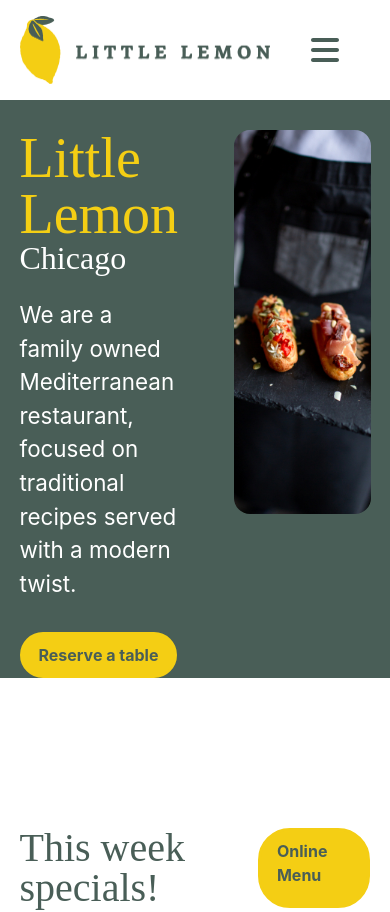
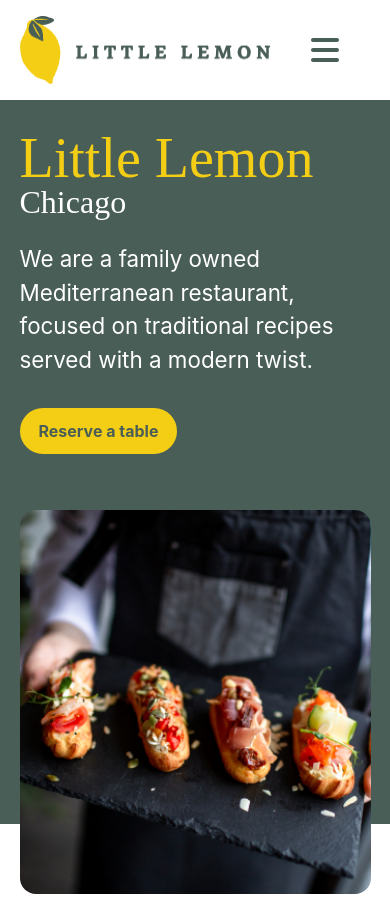
Before and after one commit to MohamadHajHassan/little-lemon-restaurant-frontend, a React (Create React App) app: page / in a window 390 px wide. Shown: the top 912 px of the page. Built offline with nearby package versions, Linux system fonts and the light colour scheme.

Commit message:
add responsiveness for hero comp

```diff
--- a/src/components/styles/hero.css
+++ b/src/components/styles/hero.css
@@ -46,3 +46,19 @@
 .hero .button-primary:focus {
     border-color: #f4ce14;
 }
+
+@media (max-width: 750px) {
+    .hero .container {
+        grid-template-columns: 1fr;
+        grid-template-rows: auto auto;
+    }
+
+    .hero-info {
+        grid-row: 1;
+    }
+
+    .hero-image {
+        grid-column: 1;
+        grid-row: 2;
+    }
+}
```
